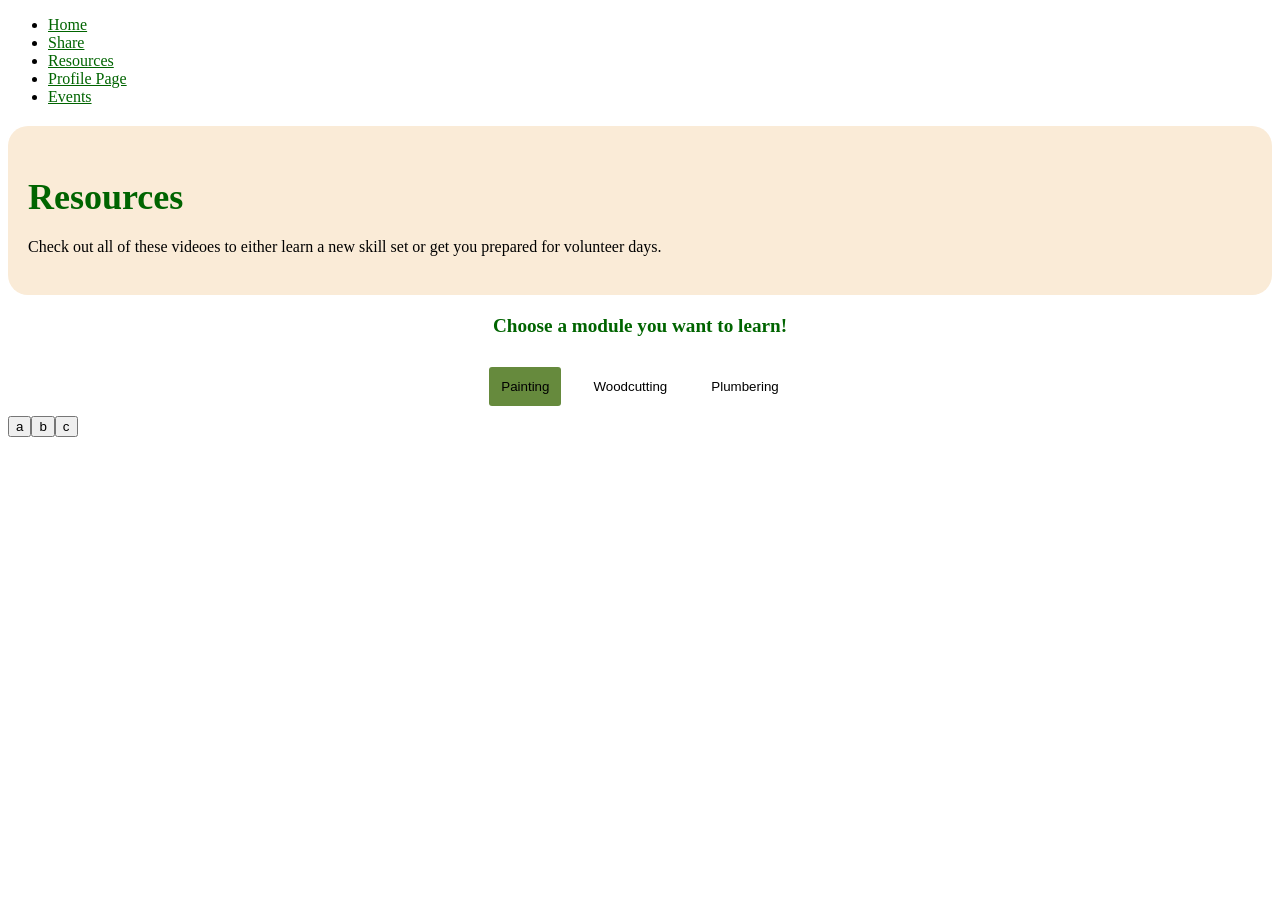
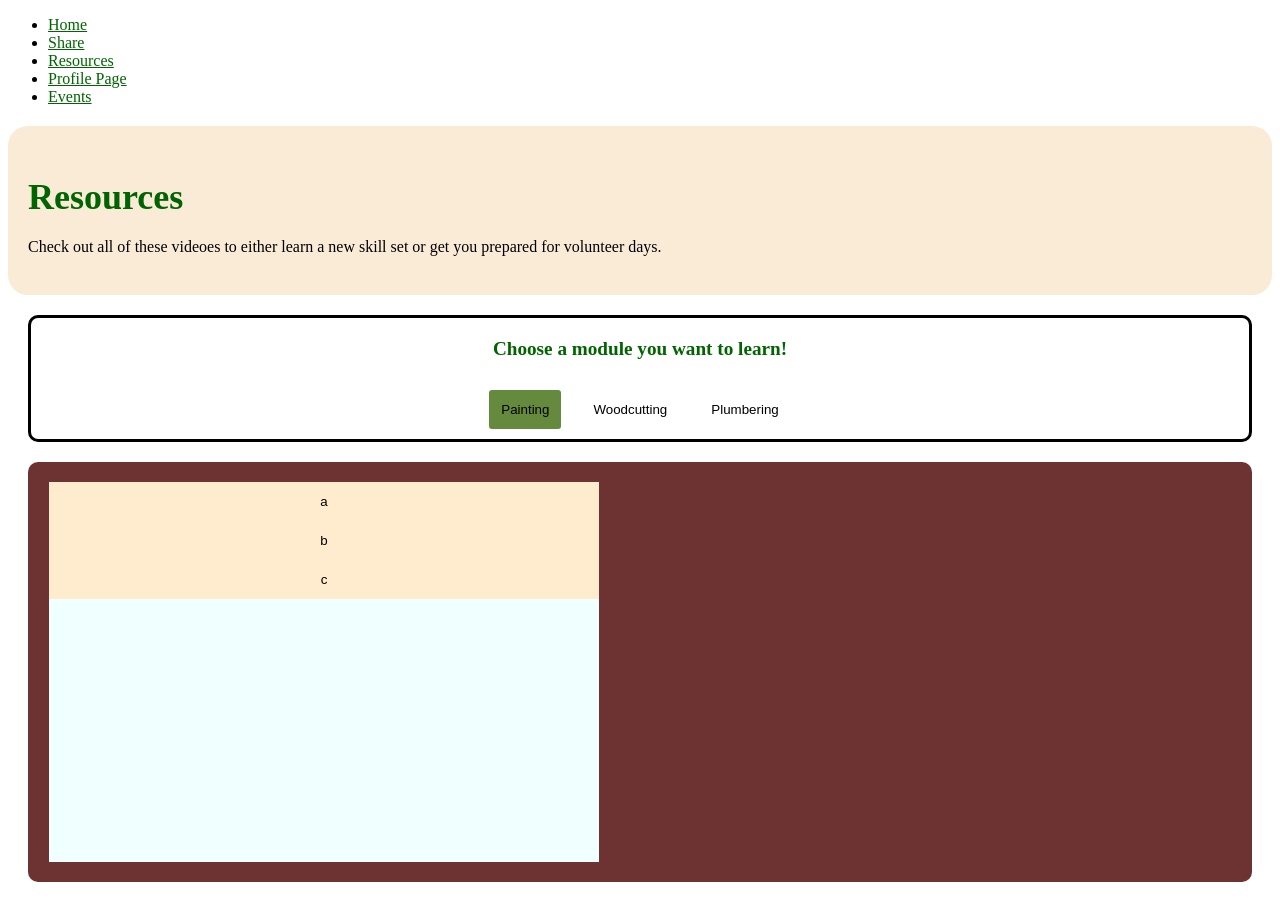
Before and after one commit to cfgchicago23/Team-7, a React (Create React App) app in the folder frontend/: page /resources in a window 1280 px wide. Before the commit the page ends 800 px from the top, so only its background shows below. Built offline with nearby package versions, Linux system fonts and the light colour scheme.

Commit message:
Updated the styles for the module-filter and video box

```diff
--- a/frontend/src/pages/resource_page.css
+++ b/frontend/src/pages/resource_page.css
@@ -29,20 +29,21 @@
     margin-block-end: 0em;
 }
 
-.video-list {
-    display: flex;
-    flex-wrap: wrap;
-}
 
 .video-item {
     margin-right: 20px;
     margin-top: 20px;
     margin-bottom: 20px;
+    width: 50%;
 }
 
 
 .resource-select-module-container {
     text-align: center;
+    border-style: solid;
+    border-radius: 10px;
+    margin-left: 20px;
+    margin-right: 20px;
 }
 
 .module-buttons {
@@ -62,13 +63,39 @@
     border-color: black;
 }
 
-/* .resource-module-container-contents {
+.resource-module-container-contents {
     display: flex;
+    flex-wrap: wrap;
+    justify-content: center;
+    margin-bottom: 25px;
 
 }
 
+.resource-module-container {
+    background-color: rgb(109, 50, 50);
+    margin: 20px;
+    border-radius: 10px;
+}
+
 .resource-module-video-list {
+    margin: 20px;
     display: flex;
     flex-direction: column;
-    width: 35%;
-} */
+    width: 45%;
+    height: 380px;
+    background-color: azure;
+}
+
+.video-button {
+    padding-top: 10px;
+    padding-bottom: 10px;
+    text-wrap: wrap;
+    background-color: blanchedalmond;
+    border-color: transparent;
+}
+
+.video-button:hover {
+    background-color: rgb(145, 119, 80);
+    color:white;
+    cursor: pointer;
+}
--- a/frontend/src/pages/resource_page.js
+++ b/frontend/src/pages/resource_page.js
@@ -4,62 +4,73 @@ import { useState, useEffect } from "react";
 
 function Resources() {
   const videoLinks = [
-    {"module-title": "Painting",
-    "videos": [{
-      "title": "a",
-      "video_id": "UdeZkJEv5xU"
+    {
+      "module-title": "Painting",
+      videos: [
+        {
+          title: "a",
+          video_id: "UdeZkJEv5xU",
         },
         {
-        "title": "b",
-        "video_id": "syMnmDrp2qY"
+          title: "b",
+          video_id: "syMnmDrp2qY",
         },
         {
-        "title": "c",
-        "video_id": "39Cw42fWTmc"
-      }
-    ]},
+          title: "c",
+          video_id: "39Cw42fWTmc",
+        },
+      ],
+    },
     {
       "module-title": "Woodcutting",
-      "videos": [{
-        "title": "",
-        "video_id": "UdeZkJEv5xU"
+      videos: [
+        {
+          title: "",
+          video_id: "UdeZkJEv5xU",
         },
         {
-          "title": "e",
-          "video_id": "syMnmDrp2qY"
+          title: "e",
+          video_id: "syMnmDrp2qY",
         },
         {
-          "title": "f",
-          "video_id": "39Cw42fWTmc"
-        }
-      ]},
+          title: "f",
+          video_id: "39Cw42fWTmc",
+        },
+      ],
+    },
     {
       "module-title": "Plumbering",
-        "videos": [{
-          "title": "g",
-          "video_id": "UdeZkJEv5xU"
+      videos: [
+        {
+          title: "g",
+          video_id: "UdeZkJEv5xU",
         },
         {
-            "title": "h",
-            "video_id": "syMnmDrp2qY"
+          title: "h",
+          video_id: "syMnmDrp2qY",
         },
         {
-            "title": "e",
-            "video_id": "39Cw42fWTmc"
-          }
-        ]}
-  ]
+          title: "e",
+          video_id: "39Cw42fWTmc",
+        },
+      ],
+    },
+  ];
 
   const opts = {
-    height: "260",
-    width: "450",
+    height: "380",
+    width: "650",
     playerVars: {
       autoplay: 0, // Set to 1 if you want the video to autoplay
     },
   };
 
   const [selectedModule, setSelectedModule] = useState("Painting");
-  const [moduleButtonColors, setModuleButtonColors] = useState(["#668A3D", "#FFFFFF", "#FFFFFF"]);
+  const [moduleButtonColors, setModuleButtonColors] = useState([
+    "#668A3D",
+    "#FFFFFF",
+    "#FFFFFF",
+  ]);
   const [videoList, setVideoList] = useState(videoLinks[0].videos);
   const [videoID, setVideoID] = useState("hlJUezuNFuI");
 
@@ -67,11 +78,11 @@ function Resources() {
     // store the value
     setSelectedModule(e.target.value);
     console.log(selectedModule);
-  }
+  };
 
-  const changeVideo =(youtubeID) => {
+  const changeVideo = (youtubeID) => {
     setVideoID(youtubeID);
-  }
+  };
 
   useEffect(() => {
     // restart the colors
@@ -89,11 +100,9 @@ function Resources() {
     }
 
     setModuleButtonColors(updatedModuleButtonColors);
-
-  }, [selectedModule])
+  }, [selectedModule]);
 
   return (
-
     <div className="resource-page">
       <div className="resource-page-header">
         <h2 className="resource-page-title">Resources</h2>
@@ -104,14 +113,34 @@ function Resources() {
       </div>
 
       <div className="resource-select-module-container">
+        <div className="resource-select-module-container-contents">
           <h3>Choose a module you want to learn!</h3>
 
           <div className="resource-select-module-buttons">
             <form>
-            <input className="module-button" type="button" value="Painting" onClick={handleSelectedModule} style={{backgroundColor : moduleButtonColors[0]}}></input>
-            <input className="module-button" type="button" value="Woodcutting" onClick={handleSelectedModule} style={{backgroundColor : moduleButtonColors[1]}}></input>
-            <input className="module-button" type="button" value="Plumbering" onClick={handleSelectedModule} style={{backgroundColor : moduleButtonColors[2]}}></input>
+              <input
+                className="module-button"
+                type="button"
+                value="Painting"
+                onClick={handleSelectedModule}
+                style={{ backgroundColor: moduleButtonColors[0] }}
+              ></input>
+              <input
+                className="module-button"
+                type="button"
+                value="Woodcutting"
+                onClick={handleSelectedModule}
+                style={{ backgroundColor: moduleButtonColors[1] }}
+              ></input>
+              <input
+                className="module-button"
+                type="button"
+                value="Plumbering"
+                onClick={handleSelectedModule}
+                style={{ backgroundColor: moduleButtonColors[2] }}
+              ></input>
             </form>
+          </div>
         </div>
       </div>
 
@@ -120,12 +149,17 @@ function Resources() {
         <div className="resource-module-container-contents">
           <div className="resource-module-video-list">
             {videoList.map((video, index) => {
-              console.log(videoLinks)
-              return(
-                <button className="video-button" key={index} onClick={() => changeVideo(video.video_id)}>{video.title}</button>
-              )
+              console.log(videoLinks);
+              return (
+                <button
+                  className="video-button"
+                  key={index}
+                  onClick={() => changeVideo(video.video_id)}
+                >
+                  {video.title}
+                </button>
+              );
             })}
-
           </div>
 
           <YouTube className="video-item" videoId={videoID} opts={opts} />
```
Lines whose indentation alone changed are shown as unchanged.
